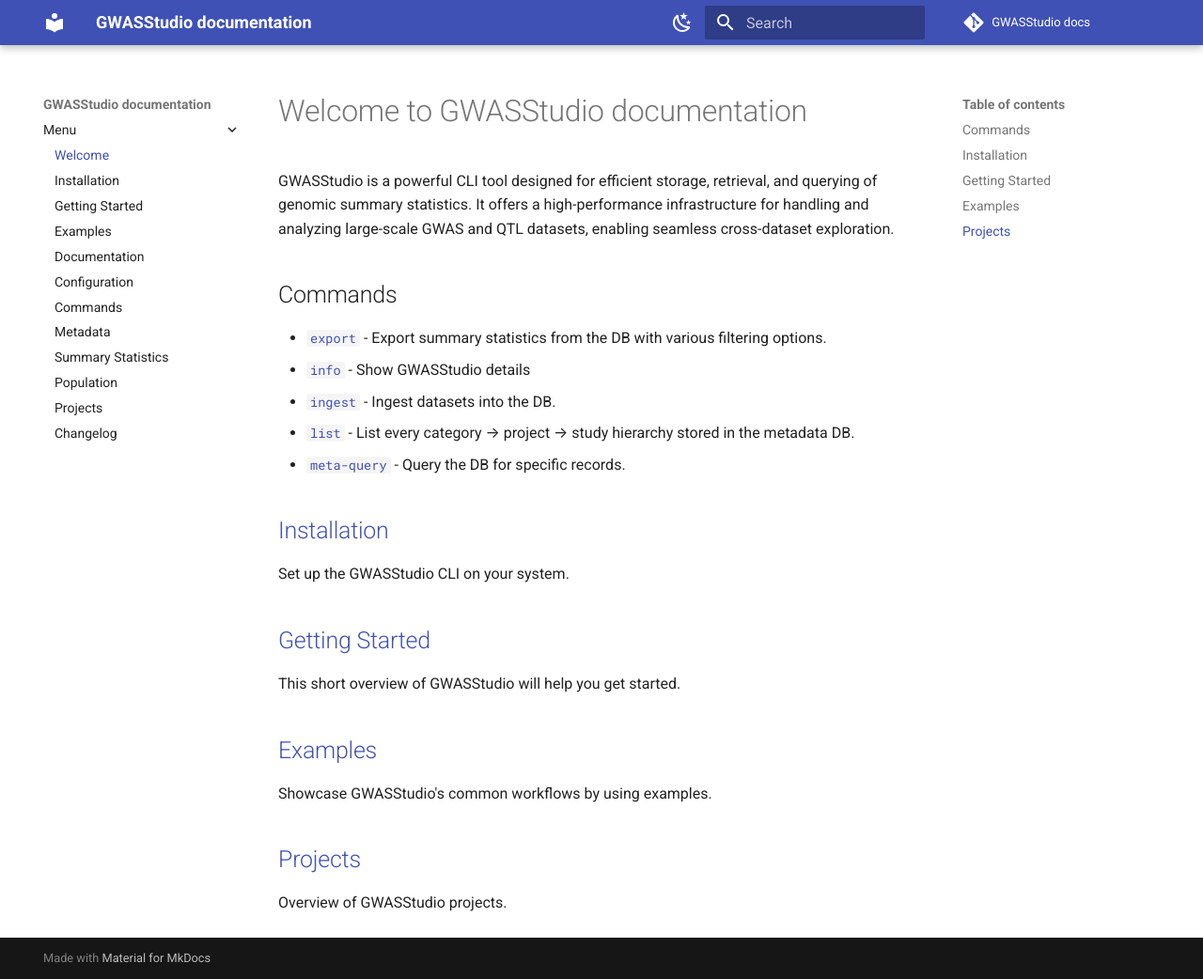
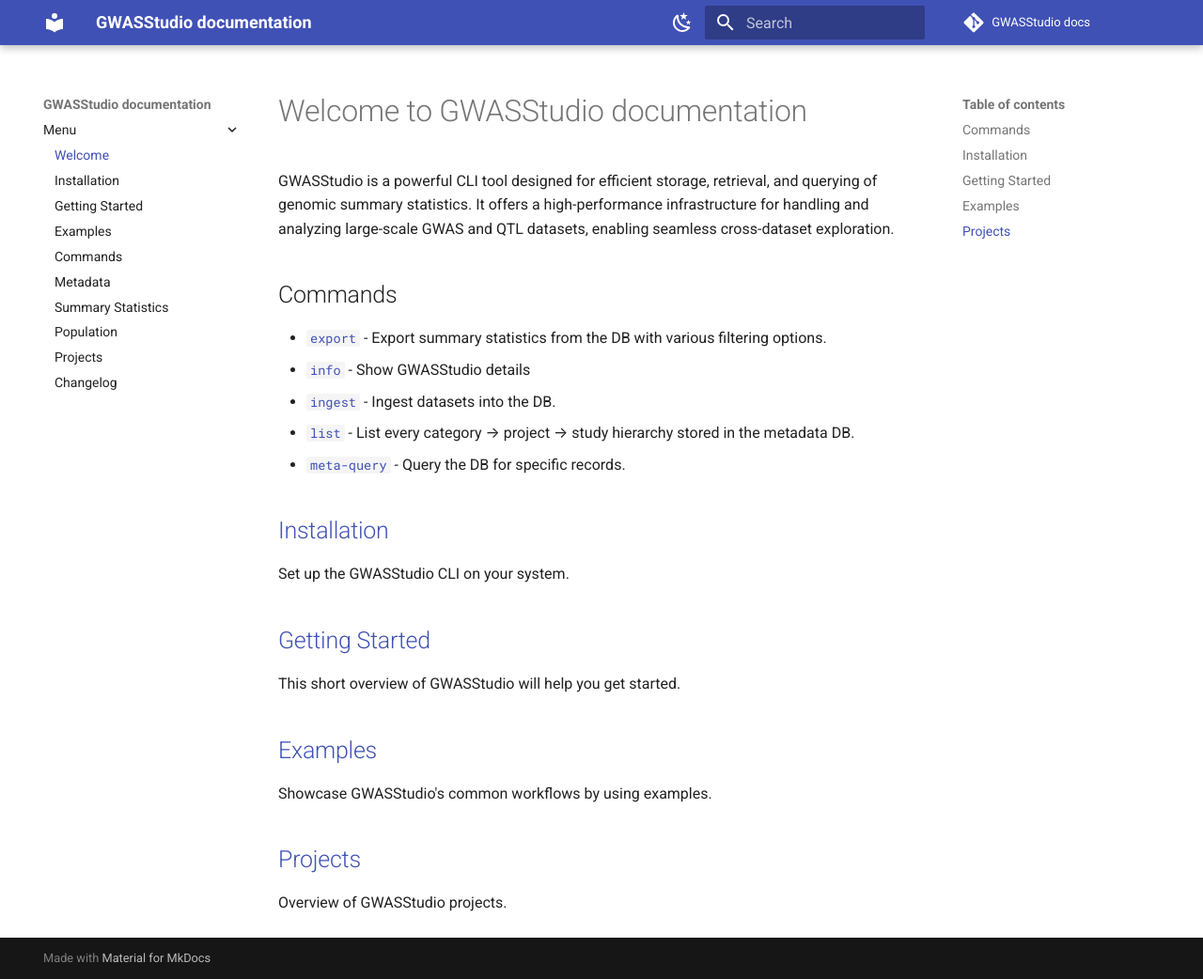
Before and after one commit to ht-diva/gwasstudio, an MkDocs documentation site: the page built from docs/index.md, in a window 1280 px wide and 1042 px high. Shown: the whole window at 94% size. Built offline with MkDocs 1.6.1 and Material for MkDocs 9.7.7, drawn with Linux system fonts in a browser that asks for light colours; comment, search, counter and statistics services are not loaded.

Commit message:
docs: fix menu links

```diff
--- a/mkdocs.yml
+++ b/mkdocs.yml
@@ -33,8 +33,6 @@ nav:
     - 'Installation': installation.md
     - 'Getting Started': getting-started.md
     - 'Examples': examples.md
-    - 'Documentation': documentation
-    - 'Configuration': configuration.md
     - 'Commands': commands.md
     - 'Metadata': metadata.md
     - 'Summary Statistics': summary-statistics.md
```
